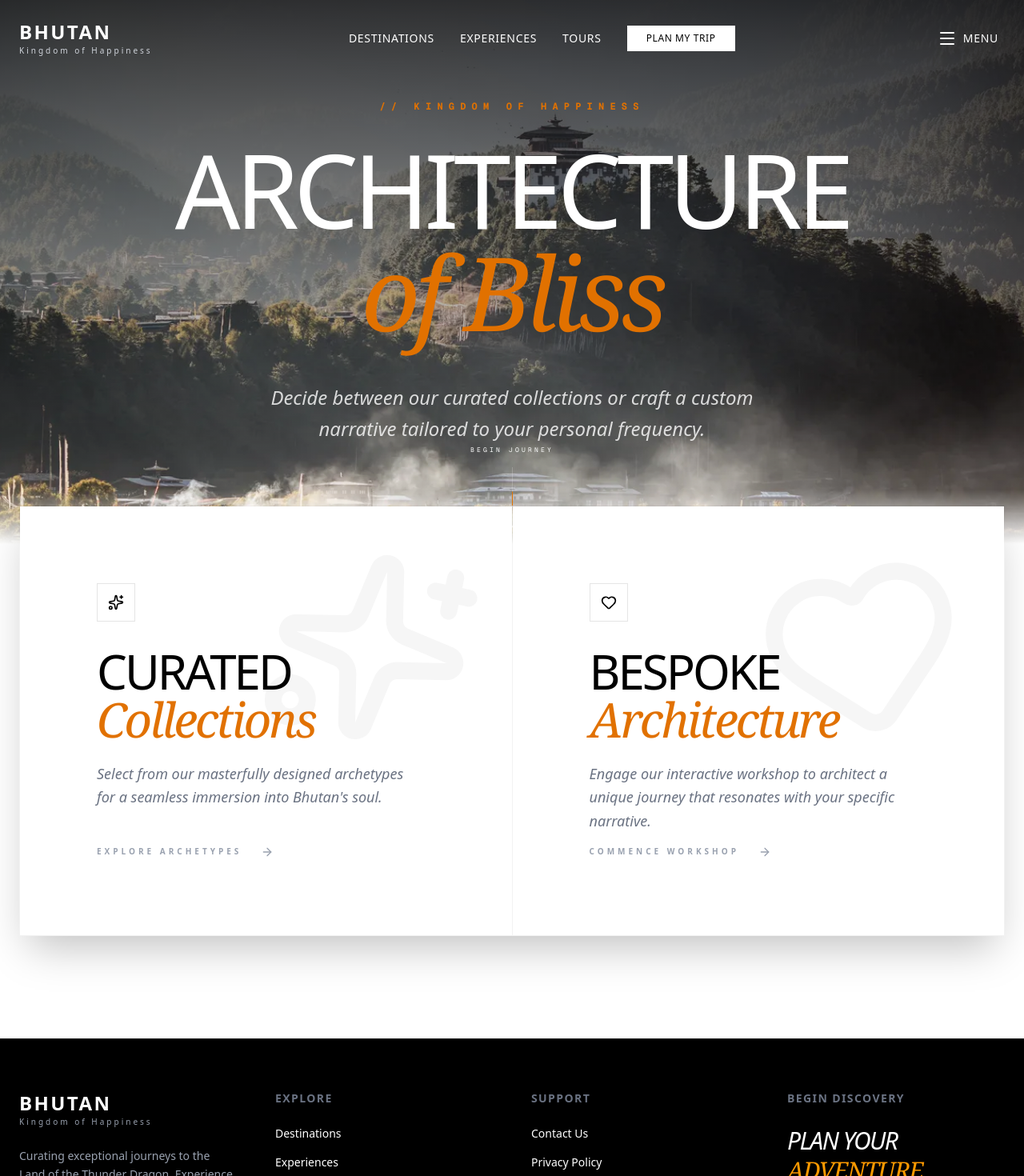
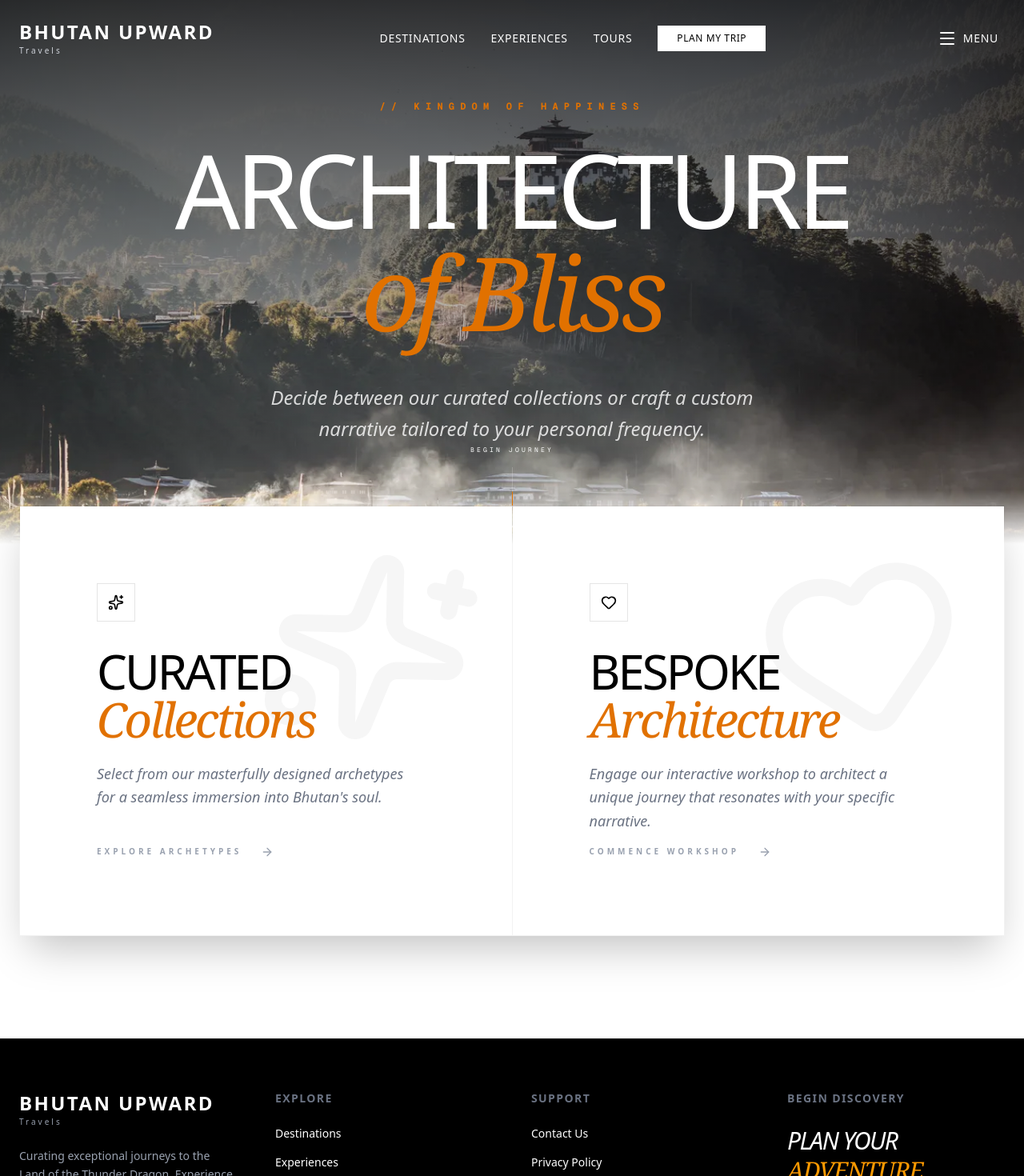
Before and after one commit to bhutanupwardtravels/tourism, a Next.js app in the folder frontend/: page /plan-my-trip in a window 1280 px wide. Shown: the top 1470 px of the page at 80% size. Built offline with nearby package versions, Linux system fonts and the light colour scheme; no server answers.

Commit message:
Refactor project name and update email templates to reflect "Bhutan Upward Travels"

```diff
--- a/frontend/package.json
+++ b/frontend/package.json
@@ -1,5 +1,5 @@
 {
-  "name": "bhutan-tourism",
+  "name": "bhutan-upward-travels",
   "version": "0.1.0",
   "private": true,
   "scripts": {
--- a/frontend/scripts/seed-admin-user.js
+++ b/frontend/scripts/seed-admin-user.js
@@ -19,7 +19,7 @@ const supabase = createClient(
 );
 
 // Override via env or CLI: node scripts/seed-admin-user.js email password
-const email = process.argv[2] || process.env.ADMIN_EMAIL || "admin@bhutan-tourism.com";
+const email = process.argv[2] || process.env.ADMIN_EMAIL || "admin@bhutanupwardtravels.com";
 const password = process.argv[3] || process.env.ADMIN_PASSWORD || "admin123";
 
 async function seed() {
--- a/frontend/scripts/test-email.ts
+++ b/frontend/scripts/test-email.ts
@@ -27,7 +27,7 @@ async function testEmail() {
     console.log("1. Testing User Confirmation Email...");
     const userResult = await sendMail({
         to: mockData.email,
-        subject: "TEST: Your Tour Request - Black Tomato Bhutan",
+        subject: "TEST: Your Tour Request - Bhutan Upward Travels",
         html: emailTemplates.userConfirmation(mockData as any),
     });
     console.log("User email result:", userResult);
--- a/frontend/src/app/(website)/enquire/page.tsx
+++ b/frontend/src/app/(website)/enquire/page.tsx
@@ -279,7 +279,7 @@ export default function EnquirePage() {
 
                             <div className="text-center">
                                 <span className="font-mono text-[9px] text-gray-400 uppercase tracking-widest leading-loose">
-                                    Bhutan Kingdom Tourism // Private Exploration Auth <br />
+                                    Bhutan Upward Travels // Private Exploration Auth <br />
                                     By submitting, you agree to our bespoke processing terms.
                                 </span>
                             </div>
--- a/frontend/src/app/(website)/plan-my-trip/actions.ts
+++ b/frontend/src/app/(website)/plan-my-trip/actions.ts
@@ -71,13 +71,13 @@ export async function submitTourRequest(data: any) {
         // Send email to User
         const userMail = sendMail({
             to: data.email,
-            subject: "Your Tour Request - Black Tomato Bhutan",
+            subject: "Your Tour Request - Bhutan Upward Travels",
             html: emailTemplates.userConfirmation(result),
         });
 
         // Send email to Operator
         const operatorMail = sendMail({
-            to: process.env.OPERATOR_EMAIL || "info@blacktomato.com",
+            to: process.env.OPERATOR_EMAIL || "info@bhutanupwardtravels.com",
             subject: "New Tour Request Notification",
             html: emailTemplates.operatorNotification(result),
         });
--- a/frontend/src/app/layout.tsx
+++ b/frontend/src/app/layout.tsx
@@ -14,7 +14,7 @@ const geistMono = Geist_Mono({
 });
 
 export const metadata: Metadata = {
-    title: "Bhutan Tourism",
+    title: "Bhutan Upward Travels",
     description: "Experience the magic of Bhutan",
 };
 
--- a/frontend/src/app/login/page.tsx
+++ b/frontend/src/app/login/page.tsx
@@ -227,7 +227,7 @@ export default function AdminLoginPage() {
                     {/* Footer */}
                     <div className="mt-8 pt-6 border-t border-dashed border-gray-200">
                         <p className="text-[10px] text-center text-gray-400 uppercase tracking-widest font-mono">
-                            Bhutan Tourism © 2025
+                            Bhutan Upward Travels © 2025
                         </p>
                     </div>
                 </div>
--- a/frontend/src/components/layout/footer.tsx
+++ b/frontend/src/components/layout/footer.tsx
@@ -12,10 +12,10 @@ export function Footer() {
           <div className="space-y-6">
             <Link href="/" className="block">
               <span className="text-2xl font-bold tracking-widest uppercase">
-                Bhutan
+                Bhutan Upward
               </span>
               <span className="block text-[10px] tracking-[0.3em] text-gray-400">
-                Kingdom of Happiness
+                Travels
               </span>
             </Link>
             <p className="text-gray-400 text-sm leading-relaxed">
@@ -110,7 +110,7 @@ export function Footer() {
 
         <div className="flex flex-col md:flex-row items-center justify-between pt-8 border-t border-white/10">
           <p className="text-xs text-gray-500 mb-4 md:mb-0">
-            &copy; {new Date().getFullYear()} Bhutan Tourism. All rights
+            &copy; {new Date().getFullYear()} Bhutan Upward Travels. All rights
             reserved.
           </p>
           <div className="flex items-center gap-6">
--- a/frontend/src/components/layout/header.tsx
+++ b/frontend/src/components/layout/header.tsx
@@ -49,7 +49,7 @@ export function Header() {
           {/* Logo */}
           <Link href="/" className="z-50 relative group">
             <span className="text-2xl font-bold tracking-widest uppercase">
-              Bhutan
+              Bhutan Upward
             </span>
             <span
               className={cn(
@@ -59,7 +59,7 @@ export function Header() {
                   : "text-gray-300 group-hover:text-white"
               )}
             >
-              Kingdom of Happiness
+              Travels
             </span>
           </Link>
 
--- a/frontend/src/lib/email/templates.ts
+++ b/frontend/src/lib/email/templates.ts
@@ -4,7 +4,7 @@ export const emailTemplates = {
     userConfirmation: (data: TourRequest) => `
         <div style="font-family: sans-serif; line-height: 1.6; color: #333; max-width: 600px; margin: 0 auto; padding: 20px; border: 1px solid #eee; border-radius: 10px;">
             <h2 style="color: #1a1a1a;">Tashi Delek, ${data.firstName}!</h2>
-            <p>Thank you for choosing <strong>Black Tomato Bhutan</strong> to plan your journey. We have received your tour request and our team is already working on it.</p>
+            <p>Thank you for choosing <strong>Bhutan Upward Travels</strong> to plan your journey. We have received your tour request and our team is already working on it.</p>
 
             <div style="background-color: #f9f9f9; padding: 15px; border-radius: 5px; margin: 20px 0;">
                 <h3 style="margin-top: 0;">Request Summary:</h3>
@@ -17,10 +17,10 @@ export const emailTemplates = {
 
             <p>One of our travel specialists will reach out to you shortly at <strong>${data.email}</strong> to discuss your itinerary in detail.</p>
 
-            <p>Warm regards,<br>The Black Tomato Bhutan Team</p>
+            <p>Warm regards,<br>The Bhutan Upward Travels Team</p>
 
             <hr style="border: 0; border-top: 1px solid #eee; margin: 20px 0;">
-            <p style="font-size: 12px; color: #777; text-align: center;">&copy; 2025 Black Tomato Bhutan. All rights reserved.</p>
+            <p style="font-size: 12px; color: #777; text-align: center;">&copy; 2025 Bhutan Upward Travels. All rights reserved.</p>
         </div>
     `,
 
--- a/frontend/src/lib/mail.ts
+++ b/frontend/src/lib/mail.ts
@@ -17,7 +17,7 @@ export async function sendMail({ to, subject, html }: MailOptions) {
         const resend = new Resend(apiKey);
         const { data, error } = await resend.emails.send({
             // onboarding@resend.dev works without a verified domain (testing only)
-            from: process.env.EMAIL_FROM || "Black Tomato Bhutan <onboarding@resend.dev>",
+            from: process.env.EMAIL_FROM || "Bhutan Upward Travels <onboarding@resend.dev>",
             to,
             subject,
             html,
```
Also changed, not shown: 2 other files (tests, documents, lock files or other folders).
